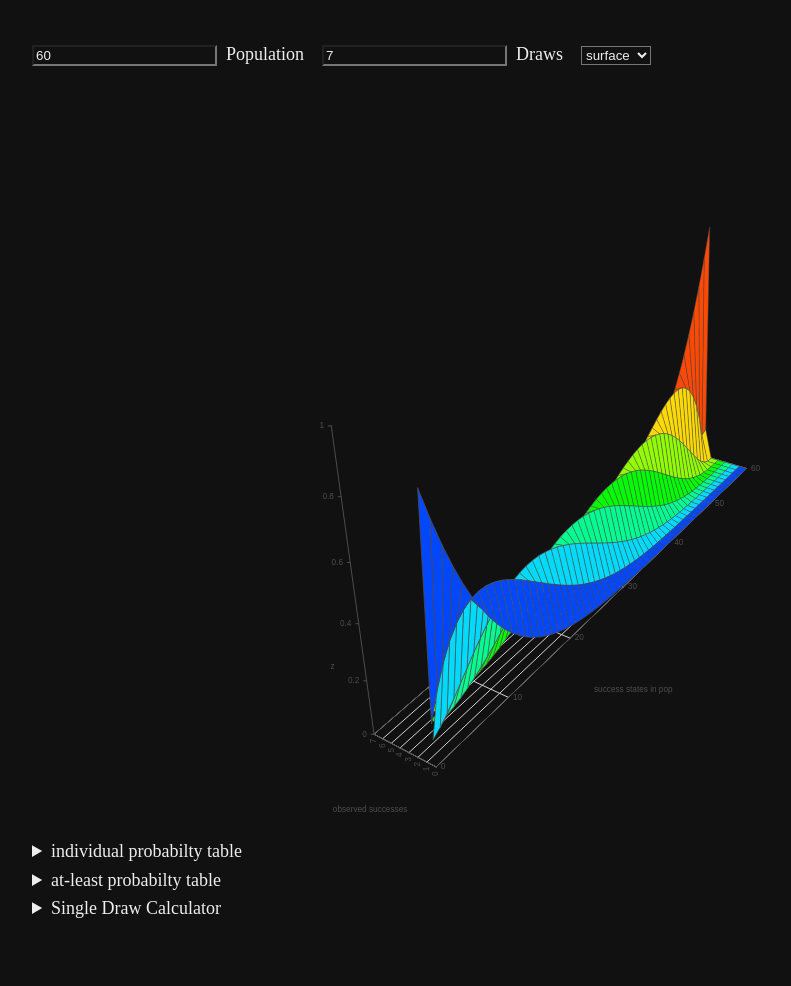
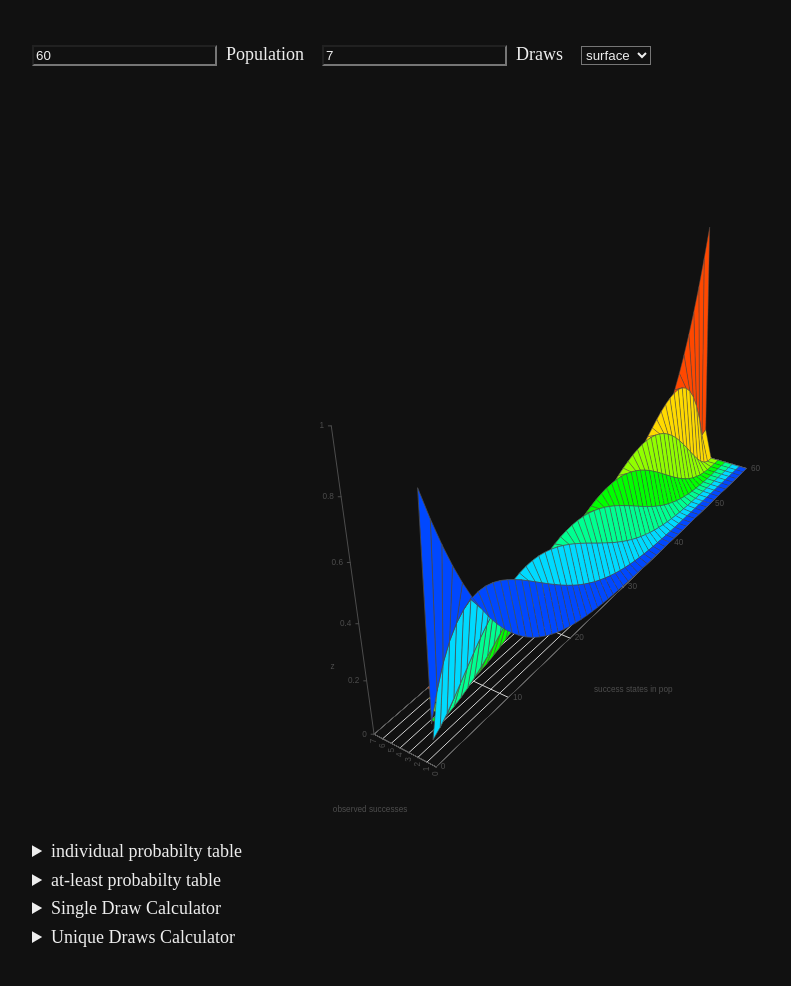
Before and after one commit to Ryan1729/hypergeometric, a plain HTML site: page index.html in a window 1280 px wide. Shown: the top 986 px of the page, without its empty margins (283-1074 px from the left). Before the commit the page ends 963 px from the top, so only its background shows below. Drawn offline with Linux system fonts and the light colour scheme.

Commit message:
release unique draws

```diff
--- a/index.html
+++ b/index.html
@@ -825,31 +825,6 @@ label {
   //
 
   (() => {
-    // TODO? a calculator to assess how many unique draws of n cards there are, given different members of a class are considered identical, and order of draws doesn't matter
-    //  Huh, doesn't seem to be an easy to find formula for this, at least as I have phrased it
-    //  Upon more searchng and some reflection, calcualting this without actually doing the actual duplocaite checking seems like it requires the numbers of types of hands
-    //  in terms of numbers of duplicates (as in no duplicates, 2 the same, 3 the same, 2 the same of one as well as 2 the same of another, and so on), which is itself non-trivial
-    //  Then we need to iterate over those cases and calculate a subexpression for each of them. So not as surprising that there's not an easy to find way to calcaulte this.
-    //
-    //  Proposed Steps:
-    //    Add DEBUG_MODE flag ✔
-    //    Add controls for this calculation behind said flag, with placeholder function for calculation
-    //      Move class naming into classDefaultControlsWrapper controls ✔
-    //      extract classDefaultControlsWrapper setup into a reuseable function, with its own state ✔
-    //        Maybe it should load the classes from the same localstorage though? Might want to add selecting controls now?
-    //      use that to add a separate class editor for the unique draws calculator
-    //        So we can read the default out of the ClassDefaults instance. Bascially we can to pass a copy of the current class elements
-    //    Write the naive, slow, but clearly correct version of the calculation function and see if it's actually too slow for our use case
-    //      If it's fast enough, ship it and move on
-    //    Add a unit test file, copy the slow verison in there, write a test that checks the two copies are the same, on small but non-trivial cases
-    //    Change the live copy to be faster, using the method involving calculating the number of types of hands in terms of numbers of duplicates as described above
-    //    Expand tests as needed until we are convinced that the fast impl is correct
-    //    pull controls out from behind DEBUG_MODE flag
-
-    if (!DEBUG_MODE) {
-      return
-    }
-
     const uniqueDetails = appendDetails(root, "Unique Draws Calculator");
 
     const classControls = appendClassControls(
```
